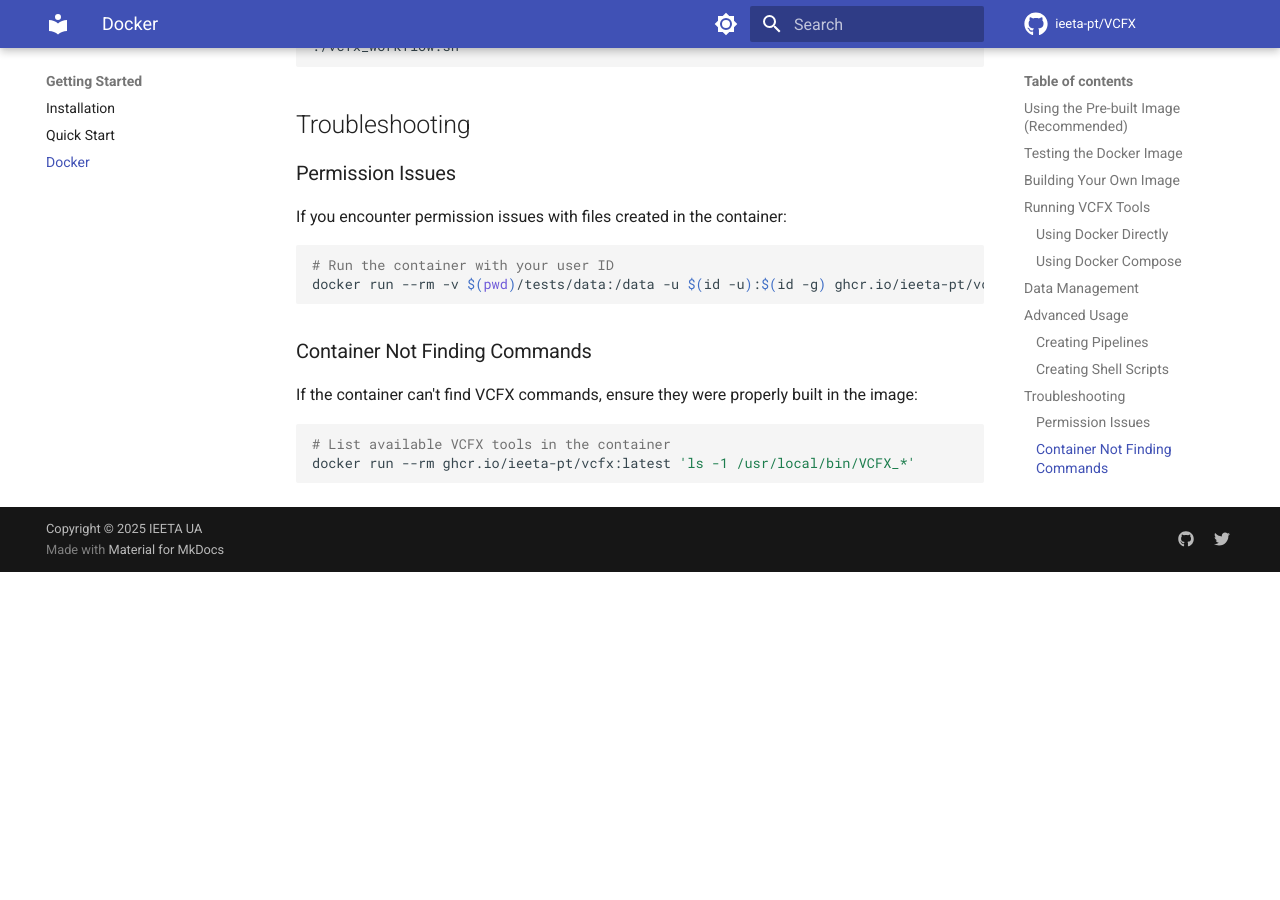
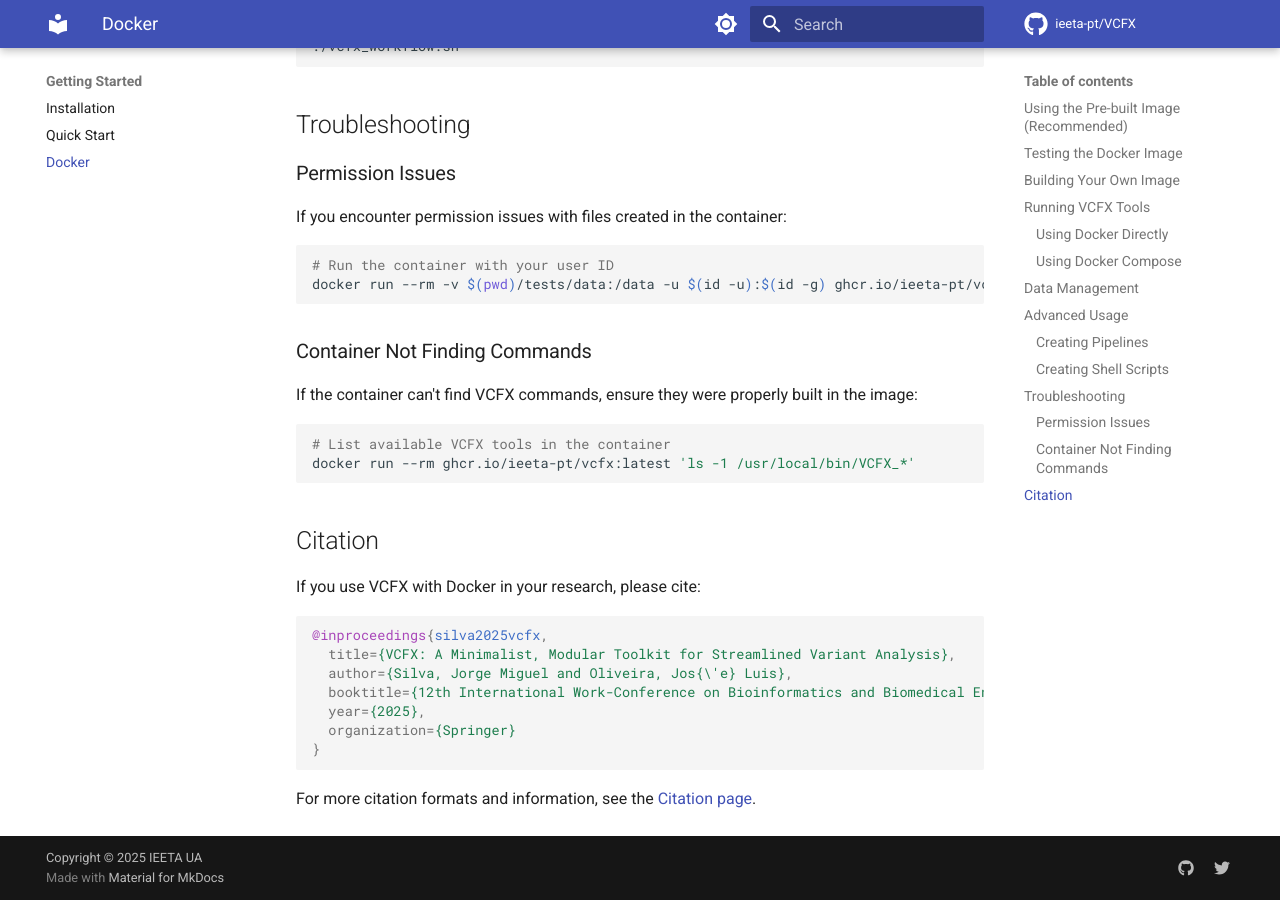
Before and after one commit to jorgeMFS/VCFX, an MkDocs documentation site: the page built from docs/docker.md, in a window 1280 px wide and 900 px high, scrolled down 3040 px. Built offline with MkDocs 1.6.1 and Material for MkDocs 9.7.7, drawn with Linux system fonts in a browser that asks for light colours; comment, search, counter and statistics services are not loaded; before the commit the page ends 3612 px from its top, so only the background shows below that.

Commit message:
citation

````diff
--- a/docs/docker.md
+++ b/docs/docker.md
@@ -158,3 +158,19 @@
 # List available VCFX tools in the container
 docker run --rm ghcr.io/ieeta-pt/vcfx:latest 'ls -1 /usr/local/bin/VCFX_*'
 ```
+
+## Citation
+
+If you use VCFX with Docker in your research, please cite:
+
+```bibtex
+@inproceedings{silva2025vcfx,
+  title={VCFX: A Minimalist, Modular Toolkit for Streamlined Variant Analysis},
+  author={Silva, Jorge Miguel and Oliveira, Jos{\'e} Luis},
+  booktitle={12th International Work-Conference on Bioinformatics and Biomedical Engineering (IWBBIO 2025)},
+  year={2025},
+  organization={Springer}
+}
+```
+
+For more citation formats and information, see the [Citation page](../citation.md).
--- a/mkdocs.yml
+++ b/mkdocs.yml
@@ -137,4 +137,5 @@
       - VCFX_haplotype_phaser: VCFX_haplotype_phaser.md
       - VCFX_haplotype_extractor: VCFX_haplotype_extractor.md
   - Contributing: CONTRIBUTING.md
+  - Citation: citation.md
   - License: LICENSE.md
````
Also changed, not shown: README.md (+14 -0 lines), docs/citation.md (added, +38 -0 lines), docs/index.md (+14 -0 lines), 1 other file.
